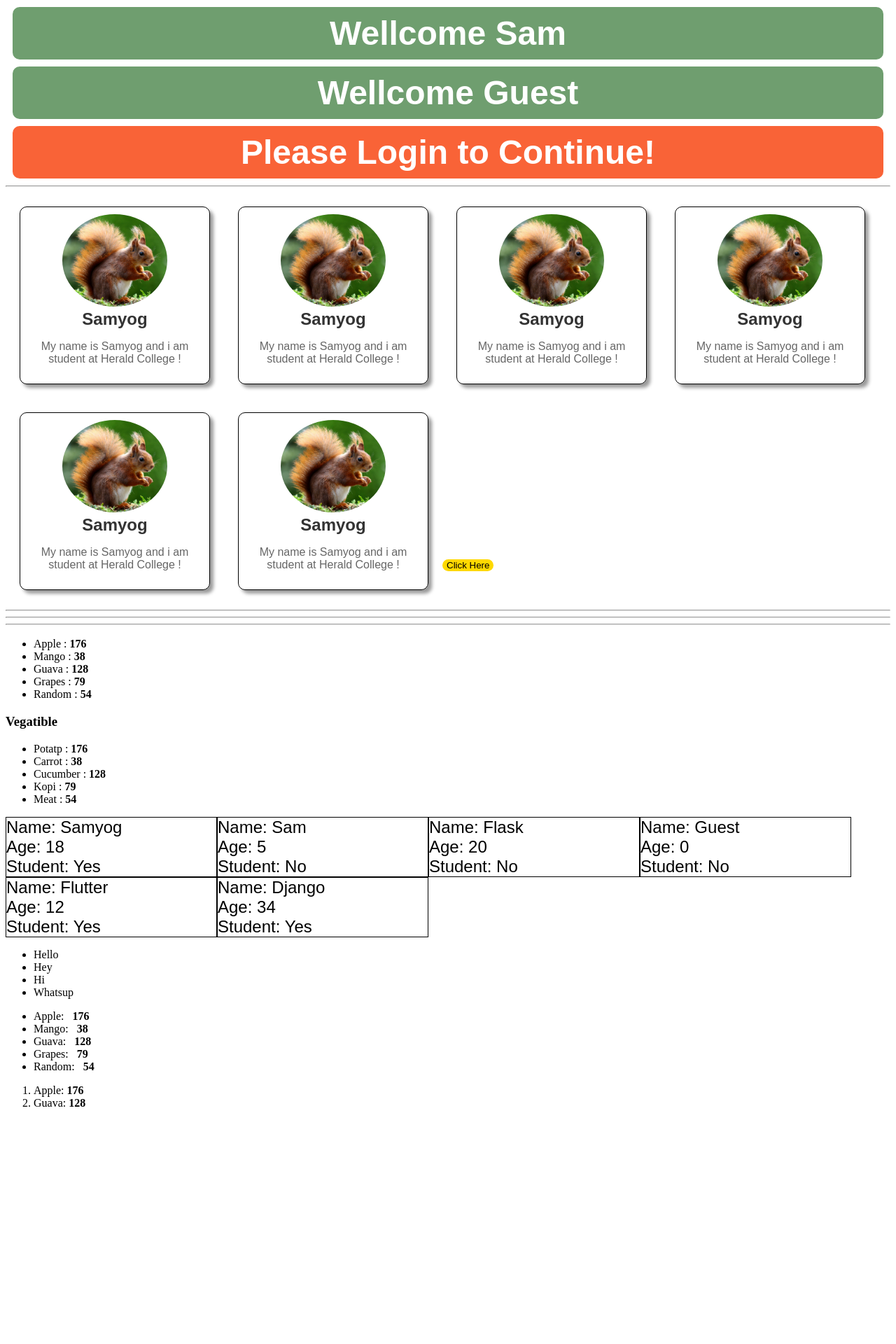
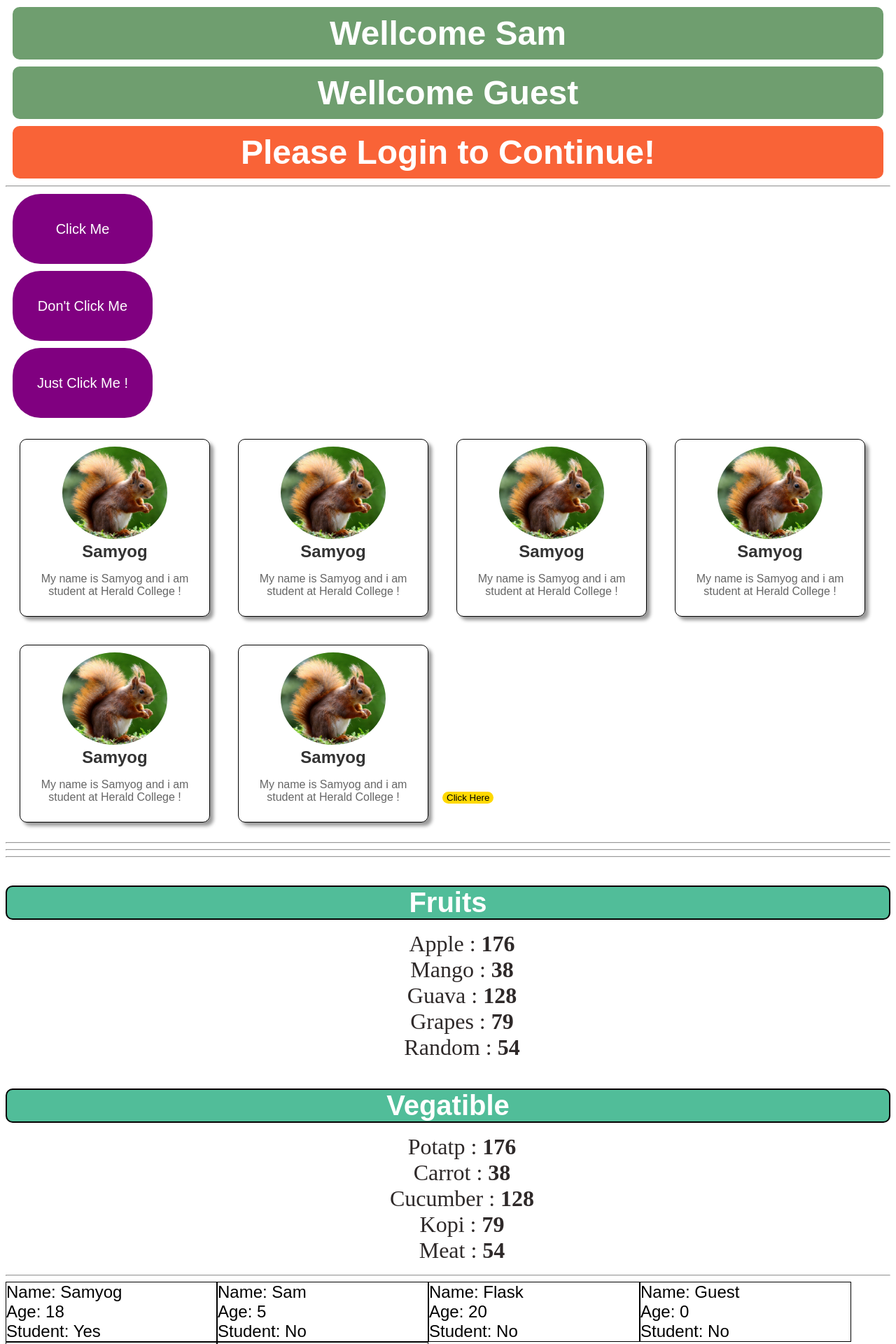
Before and after one commit to samyog777/BroCode, a React (Vite) app in the folder Bro-Code/: page / in a window 1280 px wide. Shown: the top 1920 px of the page at 70% size. Before the commit the page ends 1601 px from the top, so only its background shows below. Built offline with nearby package versions, Linux system fonts and the light colour scheme.

Commit message:
Real time change

```diff
--- a/Bro-Code/src/App.jsx
+++ b/Bro-Code/src/App.jsx
@@ -5,6 +5,10 @@ import Login from "./login/login.jsx";
 import List from "./list.jsx";
 import ListObject from "./listObject.jsx";
 import ObjectList from "./listObjectParents.jsx";
+import Button1 from "./button.jsx";
+import ProfilePic from "./ProfilePic.jsx";
+import MyComponents from "./myComponents.jsx";
+import RealTimeUpdate from "./realTImeUpdate.jsx";
 
 function App() {
   const fruits = [
@@ -27,6 +31,7 @@ function App() {
       <Login isLogin={true} />
       <Login />
       <hr />
+      <Button1 />
       <Card />
       <Card />
       <Card />
@@ -38,11 +43,12 @@ function App() {
       <hr />
       <hr />
       {fruits.length > 0 ? (
-        <ObjectList items={fruits} />
+        <ObjectList items={fruits} category="Fruits" />
       ) : null}
       {Vegatible.length > 0 ? (
         <ObjectList items={Vegatible} category="Vegatible" />
       ) : null}
+      <hr />
       <Student name="Samyog" age={18} isStudent={true} />
       <Student name="Sam" age={5} isStudent={false} />
       <Student name="Flask" age={20} isStudent={false} />
@@ -52,6 +58,11 @@ function App() {
       {/* Error Because Of The String insted of number in age */}
       <List />
       <ListObject />
+      <ProfilePic />
+      <MyComponents />
+      <hr />
+      <hr />
+      <RealTimeUpdate />
     </>
   );
 }
--- /dev/null
+++ b/Bro-Code/src/ProfilePic.jsx
@@ -0,0 +1,15 @@
+import Image from "./assets/girl.jpg";
+
+function ProfilePic() {
+  const imgUrl = "Bro-Code/src/assets/girl.jpg";
+
+  const HandelClick = (e) => {
+    e.target.style.display = "none";
+  };
+
+  return (
+    <img className="IMAGE" onDoubleClick={HandelClick} src={Image} alt="Girl" />
+  );
+}
+
+export default ProfilePic;
--- /dev/null
+++ b/Bro-Code/src/button.jsx
@@ -0,0 +1,45 @@
+function Button1() {
+  const HandelClick = () => {
+    console.log("NO!!!");
+  };
+
+  let count = 0;
+
+  const handelClick1 = (name) => {
+    count++;
+    if (count <= 3) {
+      console.log(`${name} Clicked me ${count} times`);
+    } else {
+      console.log(`${name}, Stop it!`);
+    }
+  };
+
+  const handelClick2 = (e) => {
+    console.log(e);
+    e.target.innerText = "Please Don't";
+  };
+
+  return (
+    <>
+      <button className="BUTTON" onClick={HandelClick}>
+        Click Me
+      </button>
+      <button
+        className="BUTTON"
+        onClick={() => {
+          handelClick1("Sam");
+        }}>
+        Don't Click Me
+      </button>
+      <button
+        className="BUTTON"
+        onDoubleClick={(e) => {
+          handelClick2(e);
+        }}>
+        Just Click Me !
+      </button>
+    </>
+  );
+}
+
+export default Button1;
--- a/Bro-Code/src/index.css
+++ b/Bro-Code/src/index.css
@@ -29,6 +29,67 @@
   color: hsl(0, 0%, 40%);
 }
 
-.HeadingThree {
+.List-Catagory {
+  font-family: Arial, Helvetica, sans-serif;
+  background-color: hsl(160, 45%, 53%);
+  color: white;
+  font-weight: bold;
+  font-size: 2.5em;
+  margin-bottom: 10px;
+  text-align: center;
+  border: 2px solid black;
+  border-radius: 10px;
+}
 
+.List-Items li {
+  font-size: 2em;
+  list-style-type: none;
+  color: hsl(0, 5%, 17%);
+  margin: 0;
+  text-align: center;
 }
+
+.List-Items li:hover {
+  opacity: 0.5;
+  cursor: pointer;
+}
+
+.BUTTON {
+  background-color: purple;
+  width: 200px;
+  height: 100px;
+  border-radius: 40px;
+  display: block;
+  color: white;
+  font-size: 20px;
+  border: none;
+  margin: 10px;
+}
+
+.BUTTON:hover {
+  cursor: pointer;
+  opacity: 0.75;
+}
+
+.BUTTONN {
+  background-color: purple;
+  width: 200px;
+  height: 100px;
+  border-radius: 40px;
+  color: white;
+  font-size: 20px;
+  border: none;
+  margin: 10px;
+}
+
+.BUTTONN:hover {
+  cursor: pointer;
+  opacity: 0.75;
+}
+
+.IMAGE {
+  height: 500px;
+  width: auto;
+  border: 10px dotted blue;
+  cursor: pointer;
+}
--- a/Bro-Code/src/list.jsx
+++ b/Bro-Code/src/list.jsx
@@ -1,7 +1,7 @@
 function List() {
   const list = ["Hello", "Hi", "Hey", "Whatsup"];
   list.sort(); // To sort array using alphabet
-  const ListItems = list.map((list) => <li>{list}</li>);
+  const ListItems = list.map((list) => <li key={list}>{list}</li>);
   return <ul>{ListItems}</ul>;
 }
 
--- a/Bro-Code/src/listObjectParents.jsx
+++ b/Bro-Code/src/listObjectParents.jsx
@@ -1,17 +1,36 @@
+import PropTypes from "prop-types";
+
 function ObjectList(props) {
   const Catagory = props.category;
   const Itemes = props.items;
 
   const Listitems = Itemes.map((Item) => (
-    <li className="ItemsCalory">
+    <li key={Item.id}>
       {Item.name} : <b>{Item.calories}</b>
     </li>
   ));
   return (
     <>
-      <h3 className="HeadingThree">{Catagory}</h3> <ul>{Listitems}</ul>
+      <h3 className="List-Catagory">{Catagory}</h3>
+      <ul className="List-Items">{Listitems}</ul>
     </>
   );
 }
 
+ObjectList.propTypes = {
+  Catagory: PropTypes.string,
+  items: PropTypes.arrayOf(
+    PropTypes.shape({
+      id: PropTypes.number,
+      name: PropTypes.string,
+      Calories: PropTypes.number,
+    })
+  ),
+};
+
+ObjectList.defaultProps = {
+  Catagory: "Catagory",
+  items: [],
+};
+
 export default ObjectList;
--- /dev/null
+++ b/Bro-Code/src/myComponents.jsx
@@ -0,0 +1,49 @@
+import react, { useState } from "react";
+
+function MyComponents() {
+  const [Name, setName] = useState("Guest");
+  const [Age, setAge] = useState(0);
+  const [IsEmployee, setisEmployee] = useState(false);
+
+  const handelClick = () => {
+    setName("Samyog");
+  };
+
+  const increaseAge = () => {
+    setAge(Age + 1);
+  };
+  const decreaseAge = () => {
+    setAge(Age - 1);
+  };
+  const reset = () => {
+    setAge(0);
+  };
+  const isEmployee = () => {
+    setisEmployee(!IsEmployee);
+  };
+  return (
+    <>
+      <h1>Name: {Name}</h1>
+      <button className="BUTTONN" onClick={handelClick}>
+        Submit
+      </button>
+
+      <h1>Age: {Age}</h1>
+      <button className="BUTTONN" onClick={decreaseAge}>
+        Decrease
+      </button>
+      <button className="BUTTONN" onClick={reset}>
+        Reset
+      </button>
+      <button className="BUTTONN" onClick={increaseAge}>
+        Increase
+      </button>
+      <h1>Is Employee: {IsEmployee ? "Yes" : "No"}</h1>
+      <button className="BUTTONN" onClick={isEmployee}>
+        Change Status
+      </button>
+    </>
+  );
+}
+
+export default MyComponents;
--- /dev/null
+++ b/Bro-Code/src/realTImeUpdate.jsx
@@ -0,0 +1,79 @@
+import react, { useState } from "react";
+
+function RealTimeUpdate() {
+  const [Name, setName] = useState("");
+  const [Number, setNumber] = useState("");
+  const [Text, setText] = useState("");
+  const [Option, setOption] = useState("");
+  const [Shipping, setShipping] = useState("Delivery");
+
+  function Changing(event) {
+    setName(event.target.value);
+  }
+  function ChangeNumber(event) {
+    setNumber(event.target.value);
+  }
+  function UpdateText(event) {
+    setText(event.target.value);
+  }
+  function Options(event) {
+    setOption(event.target.value);
+  }
+  function Shop(event) {
+    setShipping(event.target.value);
+  }
+  function Eventt(e) {
+    console.log(e);
+  }
+  return (
+    <>
+      <input value={Name} type="text" onChange={Changing} />
+      <p>Name: {Name}</p>
+      <hr />
+      <input value={Number} type="number" onChange={ChangeNumber} />
+      <p>Number: {Number}</p>
+      <hr />
+      <textarea
+        cols="30"
+        rows="10"
+        value={Text}
+        onChange={UpdateText}
+        placeholder="Enter a Message"
+      />
+      <p>Comment: {Text}</p>
+      <hr />
+      <select value={Option} onChange={Options}>
+        <option value="">Select an Method</option>
+        <option value="Creditcard">Credit Card</option>
+        <option value="MasterCard">Master Card</option>
+        <option value="Devitcard">Devit Card</option>
+      </select>
+      <p>Payment method: {Option}</p>
+      <hr />
+      <hr />
+      <label>
+        <input
+          type="radio"
+          value="Delivery"
+          checked={Shipping === "Delivery"}
+          onChange={Shop}
+        />
+        Delivery
+        <br />
+      </label>
+      <label>
+        <input
+          type="radio"
+          value="Pick up"
+          checked={Shipping === "Pick up"}
+          onChange={Shop}
+        />
+        Pick Up
+      </label>
+      <p>Shipping: {Shipping}</p>
+      <h1 onClick={Eventt}>Hello</h1>
+    </>
+  );
+}
+
+export default RealTimeUpdate;
```
Also changed, not shown: Bro-Code/src/assets/girl.jpg (added), Bro-Code/src/assets/nature.jpg (added).
